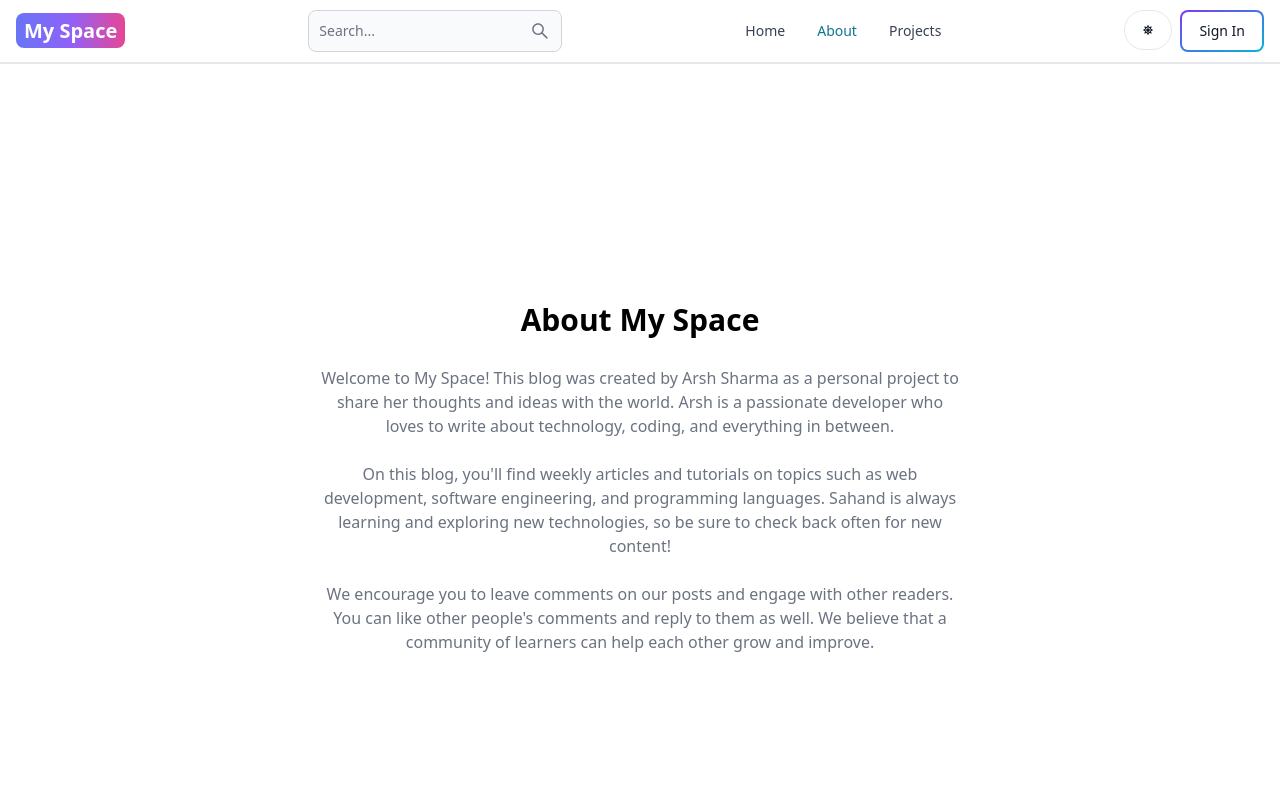
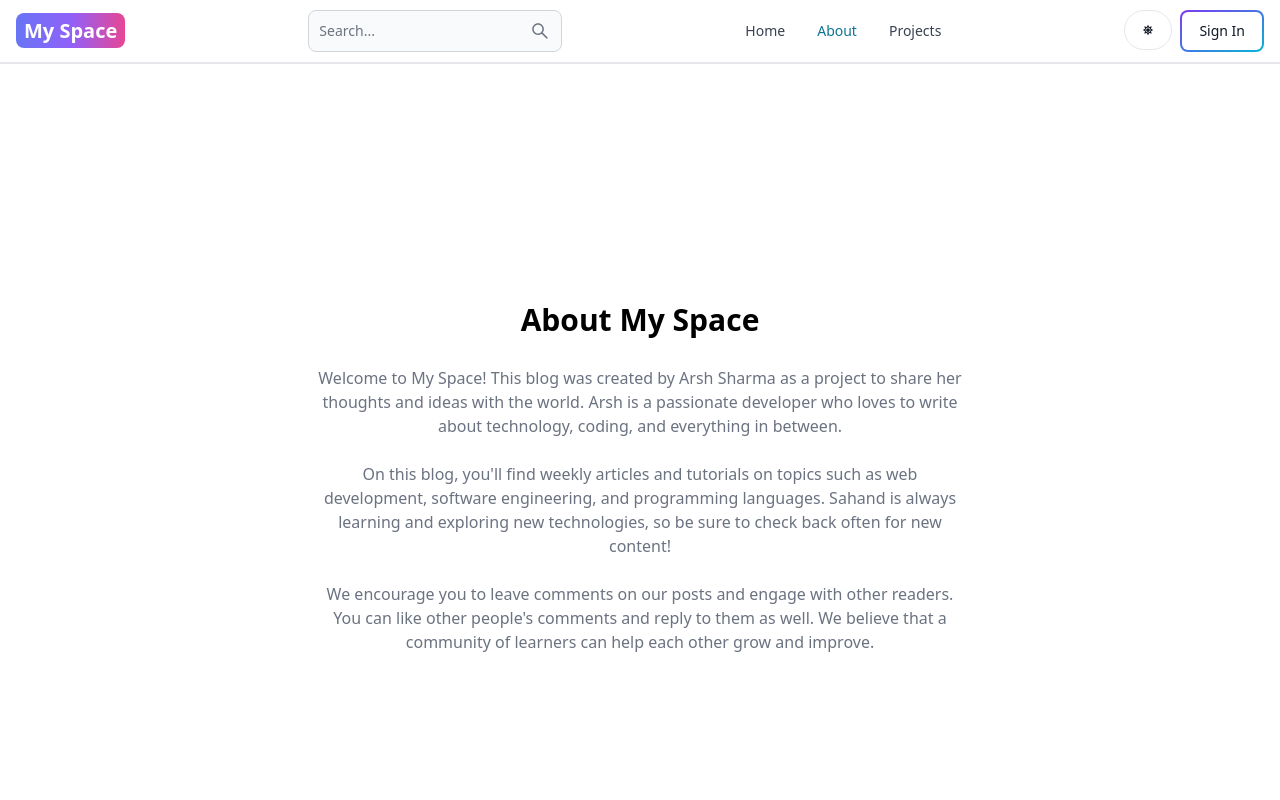
Before and after one commit to Arsh-sharma/mern-blog-main, a React (Vite) app in the folder client/: page /about in a window 1280 px wide. Shown: the top 800 px of the page. Built offline with nearby package versions, Linux system fonts and the light colour scheme; no server answers; the HTML template or start-up script is replaced by a standard one.

Commit message:
[ change ]

```diff
--- a/client/src/pages/About.jsx
+++ b/client/src/pages/About.jsx
@@ -9,7 +9,7 @@ export default function About() {
           <div className="text-md text-gray-500 flex flex-col gap-6">
             <p>
               Welcome to My Space! This blog was created by Arsh Sharma as a
-              personal project to share her thoughts and ideas with the world.
+              project to share her thoughts and ideas with the world.
               Arsh is a passionate developer who loves to write about
               technology, coding, and everything in between.
             </p>
```
